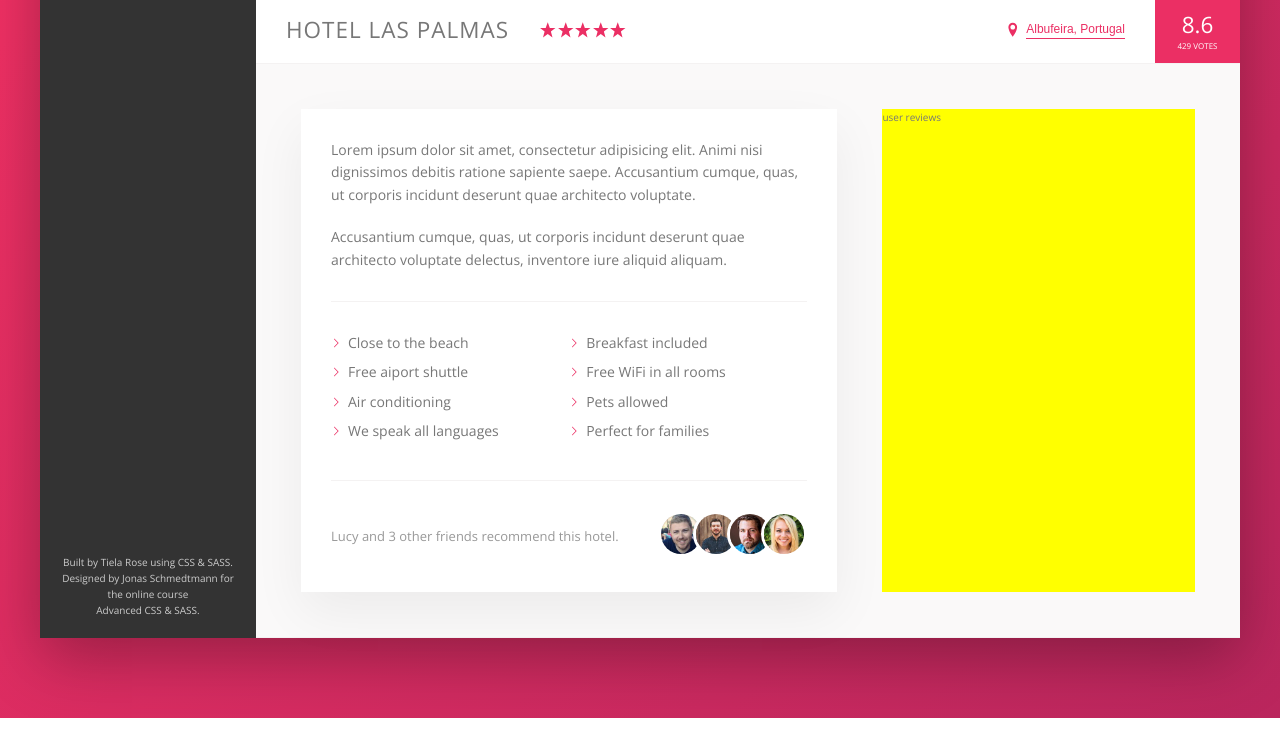
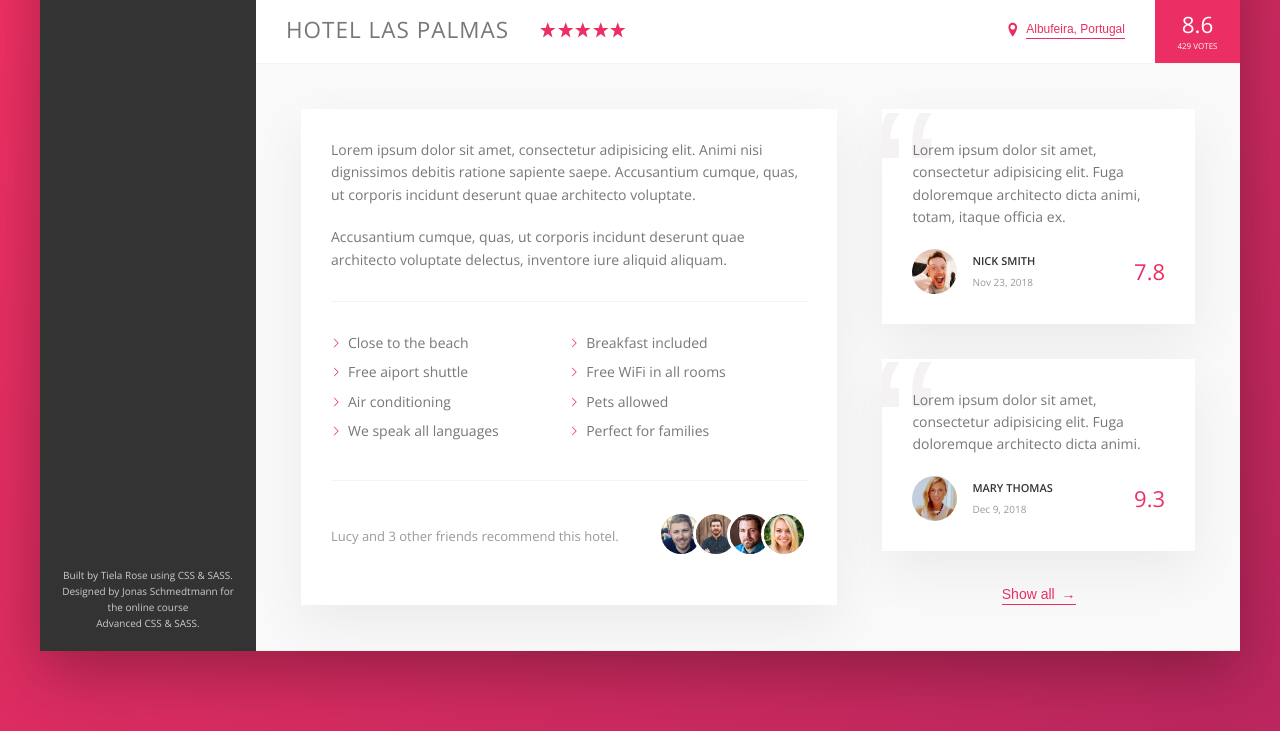
Before and after one commit to TielaRose/trillo, a website: page index.html in a window 1280 px wide. Shown: the part 538-1269 px from the top of the page. Drawn offline with nearby package versions, Linux system fonts and the light colour scheme.

Commit message:
add user review section

```diff
--- a/index.html
+++ b/index.html
@@ -221,7 +221,38 @@
             <!-- description end -->
 
             <!-- user reviews begin -->
-            <div class="user-reviews">user reviews</div>
+            <div class="user-reviews">
+              <figure class="review">
+                <blockquote class="review__text">
+                  Lorem ipsum dolor sit amet, consectetur adipisicing elit. Fuga
+                  doloremque architecto dicta animi, totam, itaque officia ex.
+                </blockquote>
+                <figcaption class="review__user">
+                  <img src="img/user-1.jpg" alt="User" class="review__photo" />
+                  <div class="review__user-box">
+                    <p class="review__user-name">Nick Smith</p>
+                    <p class="review__user-date">Nov 23, 2018</p>
+                  </div>
+                  <div class="review__rating">7.8</div>
+                </figcaption>
+              </figure>
+              <figure class="review">
+                <blockquote class="review__text">
+                  Lorem ipsum dolor sit amet, consectetur adipisicing elit. Fuga
+                  doloremque architecto dicta animi.
+                </blockquote>
+                <figcaption class="review__user">
+                  <img src="img/user-2.jpg" alt="User" class="review__photo" />
+                  <div class="review__user-box">
+                    <p class="review__user-name">Mary Thomas</p>
+                    <p class="review__user-date">Dec 9, 2018</p>
+                  </div>
+                  <div class="review__rating">9.3</div>
+                </figcaption>
+              </figure>
+
+              <button class="btn--inline">Show all <span>&rarr;</span></button>
+            </div>
             <!-- user reviews end -->
           </div>
           <!-- detail end -->
--- a/sass/_components.scss
+++ b/sass/_components.scss
@@ -294,11 +294,20 @@
 
   &:hover {
     color: var(--color-gray-dark-1);
+
+    & span {
+      margin-left: 0.8rem;
+    }
   }
 
   &:focus {
     outline: none;
     animation: pulsate 1s infinite;
+  }
+
+  & span {
+    margin-left: 3px;
+    transition: margin-left 0.2s;
   }
 }
 
@@ -389,3 +398,70 @@
     }
   }
 }
+
+// *************************************************
+// REVIEWS
+
+.review {
+  background-color: #fff;
+  box-shadow: var(--shadow-light);
+  padding: 3rem;
+  margin-bottom: 3.5rem;
+  display: flex;
+  flex-direction: column;
+  position: relative;
+  overflow: hidden;
+
+  &__text {
+    padding-bottom: 2rem;
+    z-index: 10;
+    position: relative;
+  }
+
+  &__user {
+    display: flex;
+    align-items: center;
+  }
+
+  &__photo {
+    height: 4.5rem;
+    width: 4.5rem;
+    border-radius: 50%;
+  }
+
+  &__user-box {
+    margin-right: auto;
+    margin-left: 1.5rem;
+  }
+
+  &__user-name {
+    font-size: 1.1rem;
+    text-transform: uppercase;
+    color: var(--color-gray-dark-1);
+    font-weight: 600;
+    margin-bottom: 0.4rem;
+  }
+
+  &__user-date {
+    font-size: 1rem;
+    color: var(--color-gray-dark-3);
+  }
+
+  &__rating {
+    color: var(--color-primary);
+    font-size: 2.2rem;
+    font-weight: 300;
+  }
+
+  &::before {
+    content: "\201C";
+    position: absolute;
+    top: -2.75rem;
+    left: -1rem;
+    line-height: 1;
+    font-size: 20rem;
+    color: var(--color-gray-light-2);
+    font-family: sans-serif;
+    z-index: 1;
+  }
+}
--- a/sass/_layout.scss
+++ b/sass/_layout.scss
@@ -41,10 +41,10 @@
   padding: 4.5rem;
   background-color: var(--color-gray-light-1);
   border-bottom: var(--line-light-gray);
+  font-size: 1.4rem;
 }
 
 .description {
-  font-size: 1.4rem;
   background-color: #fff;
   box-shadow: var(--shadow-light);
   padding: 3rem;
@@ -54,5 +54,7 @@
 
 .user-reviews {
   flex: 1;
-  background-color: yellow;
+  display: flex;
+  flex-direction: column;
+  align-items: center;
 }
```
Also changed, not shown: css/style.css.
